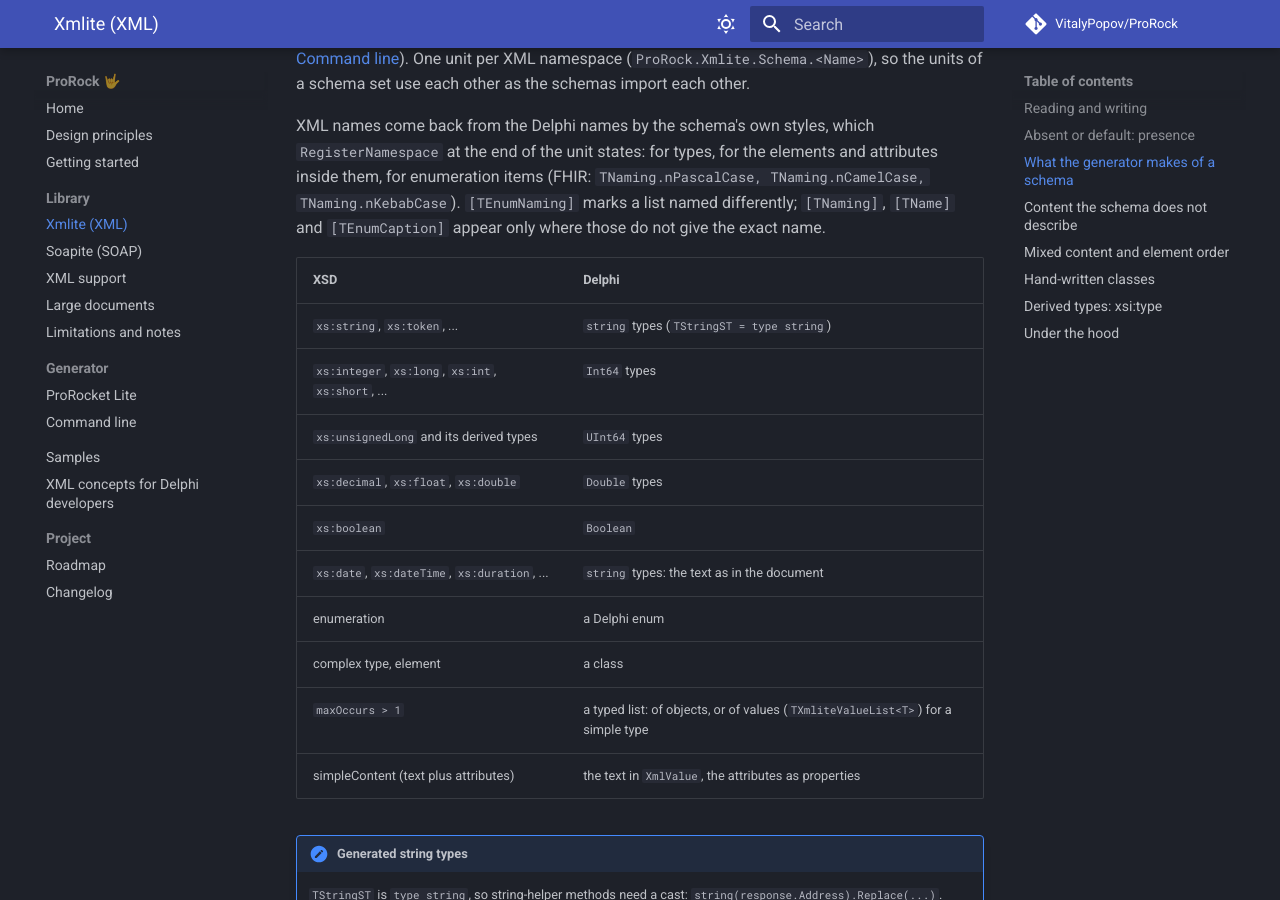
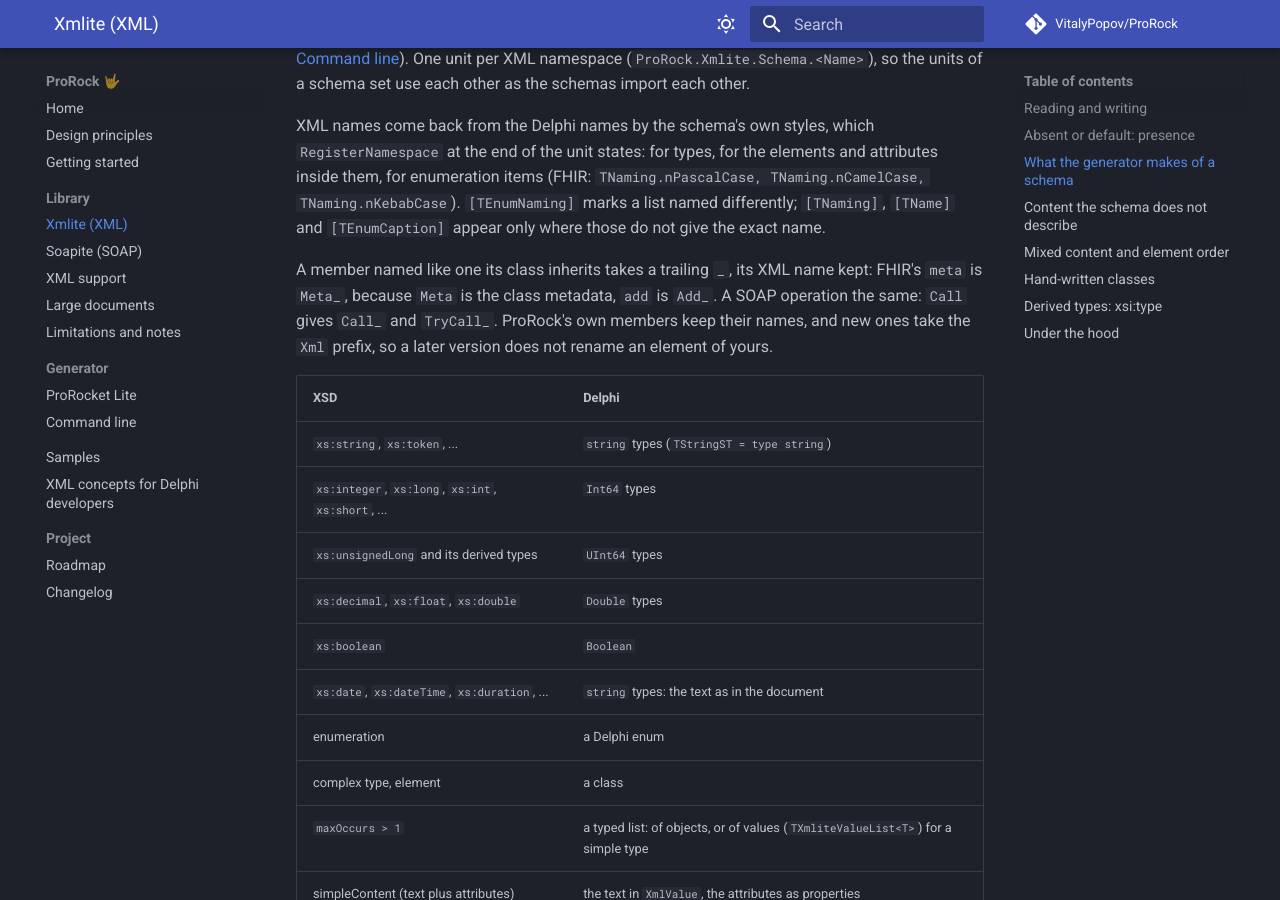
Before and after one commit to VitalyPopov/ProRock, an MkDocs documentation site: the page built from docs/xmlite.md, in a window 1280 px wide and 900 px high, scrolled down 2327 px. Built offline with MkDocs 1.6.1 and Material for MkDocs 9.7.7, drawn with Linux system fonts in a browser that asks for light colours; comment, search, counter and statistics services are not loaded.

Commit message:
A generated member named like one its class inherits takes a trailing _, its XML name kept: FHIR's meta is Meta_ and add is Add_, so Meta is the class metadata again in every resource and the FHIR sample needs no TBasite(...) casts; a SOAP operation Call gives Call_ and TryCall_; regenerated units warn no more (W1009, W1010); ProRock's new members take the Xml prefix

```diff
--- a/docs/xmlite.md
+++ b/docs/xmlite.md
@@ -103,6 +103,10 @@ XML names come back from the Delphi names by the schema's own styles, which `Reg
 for the elements and attributes inside them, for enumeration items (FHIR: `TNaming.nPascalCase, TNaming.nCamelCase, TNaming.nKebabCase`).
 `[TEnumNaming]` marks a list named differently; `[TNaming]`, `[TName]` and `[TEnumCaption]` appear only where those do not give the
 exact name.
+
+A member named like one its class inherits takes a trailing `_`, its XML name kept: FHIR's `meta` is `Meta_`, because `Meta` is the
+class metadata, `add` is `Add_`. A SOAP operation the same: `Call` gives `Call_` and `TryCall_`. ProRock's own members keep their
+names, and new ones take the `Xml` prefix, so a later version does not rename an element of yours.
 
 | XSD | Delphi |
 |---|---|
```
Also changed, not shown: CHANGELOG.md (+5 -0 lines), docs/samples.md (+1 -2 lines), 5 other files.
